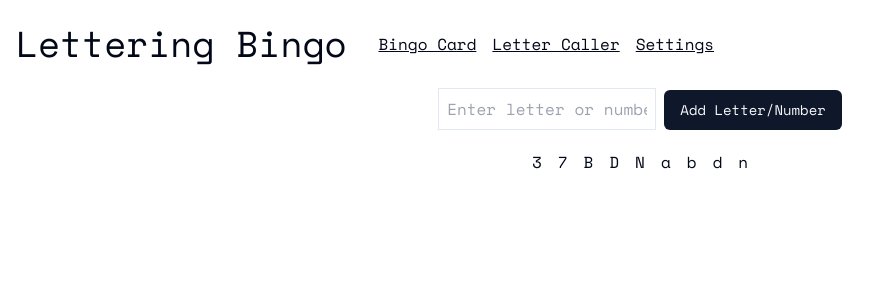
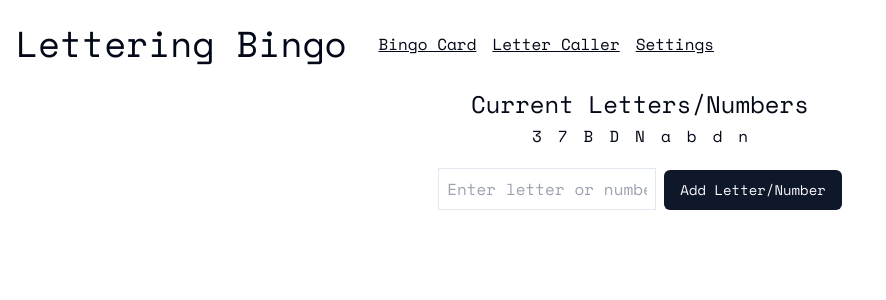
Before and after one commit to CuriouslyCory/letter-bingo, a Next.js app: page /settings in a window 1280 px wide. Shown: the top 300 px of the page, without its empty margins (0-886 px from the left). Built offline with nearby package versions, Linux system fonts and the light colour scheme.

Commit message:
Clarify settings ux

```diff
--- a/src/pages/settings.tsx
+++ b/src/pages/settings.tsx
@@ -41,17 +41,7 @@ const SettingsPage: React.FC = () => {
 
   return (
     <main className="flex flex-col items-center">
-      <div className="mb-4">
-        <input
-          type="text"
-          value={addInput}
-          onChange={(e) => setAddInput(e.target.value)}
-          placeholder="Enter letter or number to add"
-          className="mr-2 border p-2"
-        />
-        <Button onClick={handleAddLetter}>Add Letter/Number</Button>
-      </div>
-
+      <h2 className="text-2xl">Current Letters/Numbers</h2>
       <ul className="flex flex-wrap gap-x-2">
         {letters.sort().map((letter, index) => (
           <li
@@ -63,6 +53,16 @@ const SettingsPage: React.FC = () => {
           </li>
         ))}
       </ul>
+      <div className="mt-4">
+        <input
+          type="text"
+          value={addInput}
+          onChange={(e) => setAddInput(e.target.value)}
+          placeholder="Enter letter or number to add"
+          className="mr-2 border p-2"
+        />
+        <Button onClick={handleAddLetter}>Add Letter/Number</Button>
+      </div>
     </main>
   );
 };
```
